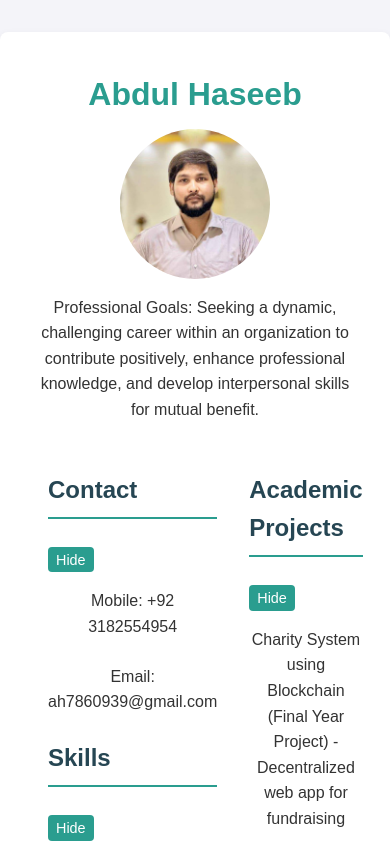
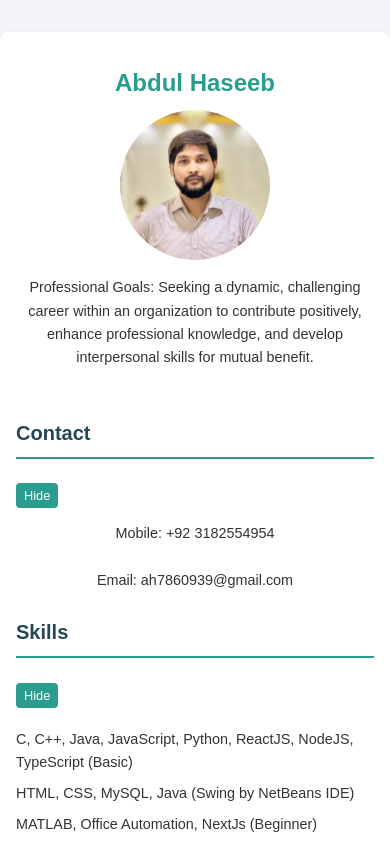
Before and after one commit to Abdul12345678862/StaticResume-MileStone1-2-, a website: page index.html in a window 390 px wide. Shown: the top 844 px of the page. Drawn offline with Linux system fonts and the light colour scheme.

Commit message:
Update style.css

```diff
--- a/style.css
+++ b/style.css
@@ -79,9 +79,42 @@ button:hover {
 .columns {
     display: flex;
     justify-content: space-between;
+    flex-wrap: wrap;
 }
 
 .column {
     flex: 1;
     margin: 0 1rem;
 }
+
+/* Media Queries for Mobile Responsiveness */
+@media (max-width: 768px) {
+    .columns {
+        flex-direction: column;
+    }
+
+    .column {
+        margin: 0;
+        margin-bottom: 1rem;
+    }
+
+    #resume {
+        padding: 1rem;
+    }
+
+    h1 {
+        font-size: 1.5rem;
+    }
+
+    h2 {
+        font-size: 1.25rem;
+    }
+
+    p, li {
+        font-size: 0.9rem;
+    }
+
+    button {
+        font-size: 0.8rem;
+    }
+}
```
